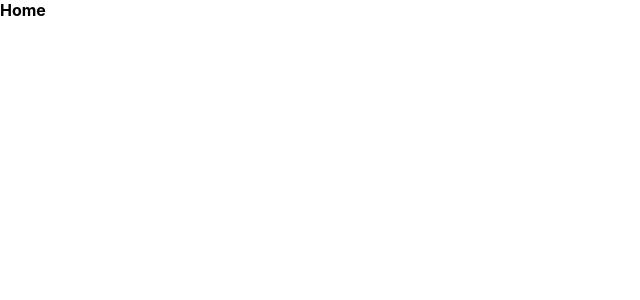
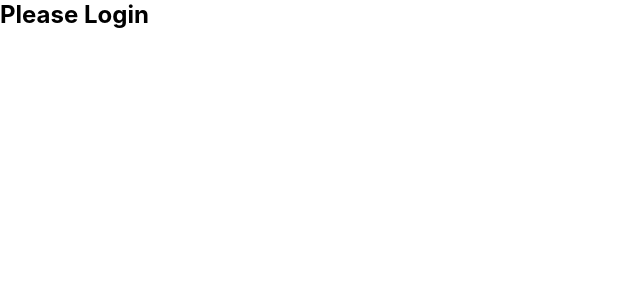
Before and after one commit to bemrekalkan/basic-fire-base-project, a React (Create React App) app: page / in a window 1280 px wide. Shown: the top 300 px of the page, without its empty margins (0-640 px from the left). Built offline with nearby package versions, Linux system fonts and the light colour scheme.

Commit message:
Login started

```diff
--- a/src/App.js
+++ b/src/App.js
@@ -1,10 +1,11 @@
-import React from "react";
+import React, { useState } from "react";
 import "./App.css";
 
 function App() {
+  const [user, setUser] = useState(null);
   return (
     <div className="app">
-      <h4>Home</h4>
+      {user ? <h2>Logged in</h2> : <h2>Please Login</h2>}
     </div>
   );
 }
```
Also changed, not shown: src/Login.js (added, +7 -0 lines), src/firebase.js (+13 -0 lines), src/Login.css (added).
